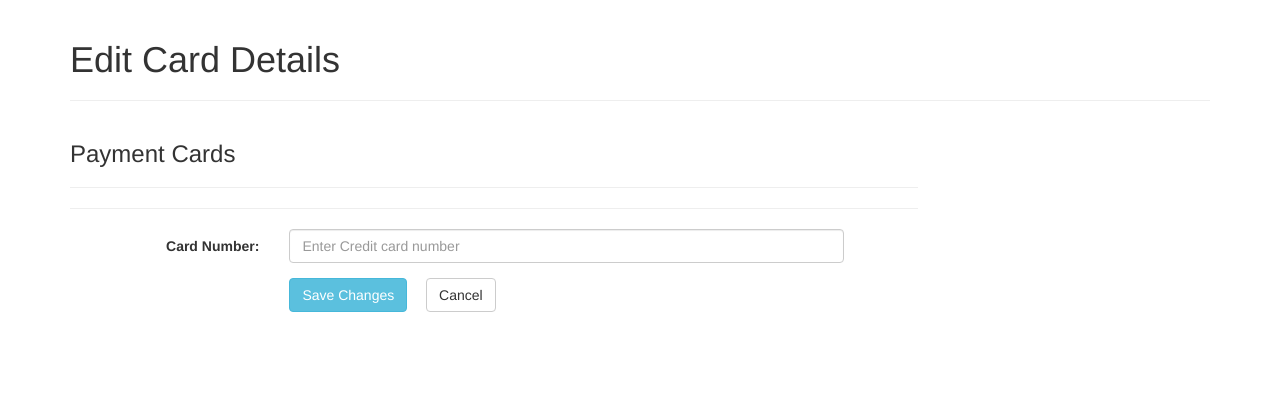
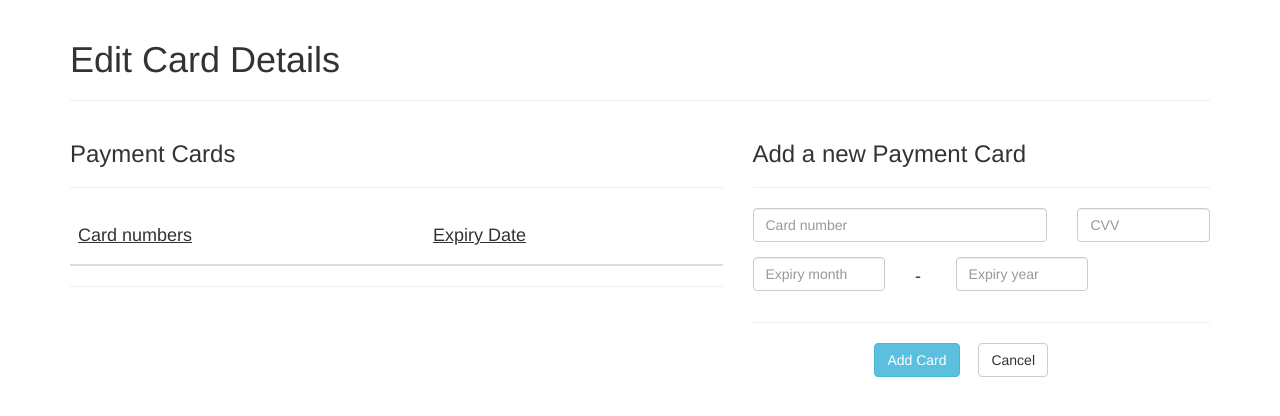
Before and after one commit to kevallakhani95/LaunchPad, a PHP site: page /add_creditcard.php in a window 1280 px wide. Shown: the part 52-468 px from the top of the page. Run offline with PHP 8.4, Linux system fonts and the light colour scheme; the visitor is signed in with stand-in values (Sample User, id 1); data that the repository does not hold is empty; some libraries are stand-ins or nearby versions.

Commit message:
Credit Card page implemented :100:

```diff
--- a/add_creditcard.php
+++ b/add_creditcard.php
@@ -33,12 +33,15 @@ $query = $conn->query("select * from creditcard where uname='$user_name'");
 if(isset($_POST['btn_save']))
 {
 	$cc_new = $_POST['cc_new'];
+  $cvv_new = $_POST['cvv_new'];
+  $edm_new = $_POST['edm_new'];
+  $edy_new = $_POST['edy_new'];
 
-  $qry = "insert into creditcard values('$user_name','$cc_new')";
+  $qry = "insert into creditcard values('$user_name','$cc_new', '$cvv_new', '$edm_new', '$edy_new')";
 	$result = $conn->query($qry);
 
 	echo '<script>
-		window.location = "user_profile.php"
+		window.location = "add_creditcard.php"
 	</script>';
 
 }
@@ -51,31 +54,62 @@ if(isset($_POST['btn_save']))
   		<form method="post" enctype="multipart/form-data" class="form-horizontal">
 		<div class="row">
       		<!-- edit form column -->
-      		<div class="col-md-9 personal-info">
+      		<div class="col-md-7 personal-info">
 
         	<h3>Payment Cards</h3>
         	<hr>
-          <?php
 
-          while($row_credit = mysqli_fetch_array($query))
-          {
-            echo '<label class="control-label" style="padding-left: 50px">'.$row_credit['ccno'].'</label><br>';
-          }
+          <table class="table table-striped table-hover ">
+            <thead>
+              <tr>
+                <th><u><h4>Card numbers</h4></u></th>
+                <th><u><h4>Expiry Date</h4></u></th>
+              </tr>
+            </thead>
+            <tbody>
 
+              <?php
+                while($row_credit = mysqli_fetch_array($query))
+                {
+                  echo '<tr>
+                        <td><label class="control-label">'.$row_credit['ccno'].'</label></td>
+                        <td><label class="control-label">'.$row_credit['exp_date_month'].'
+                        / '.$row_credit['exp_date_year'].'</label></td>
+                        </tr>';
+                }
+              ?>
 
-          ?>
+            </tbody>
+          </table>
+          <hr>
+          </div>
+          <div class="col-md-5 personal-info">
+          <h3>Add a new Payment Card</h3>
           <hr>
           	<div class="form-group">
-            <label class="col-lg-3 control-label">Card Number:</label>
             	<div class="col-lg-8">
-              	<input class="form-control" type="text" placeholder="Enter Credit card number" required="" name="cc_new" maxlength="16">
+              	<input class="form-control" type="text" placeholder="Card number" required="" name="cc_new" maxlength="16">
             	</div>
+              <div class="col-lg-4">
+                <input class="form-control" type="password" placeholder="CVV" required="" name="cvv_new" maxlength="3">
+              </div>
+
+              <div class="col-lg-4" style="margin-top: 15px;">
+                <input class="form-control" type="numeric" placeholder="Expiry month" required="" name="edm_new" maxlength="2">
+              </div>
+              <div class="col-lg-1" style="margin-top: 15px;">
+                <label ><h4>-</h4></label>
+              </div>
+
+              <div class="col-lg-4" style="margin-top: 15px;">
+                <input class="form-control" type="numeric" placeholder="Expiry year" required="" name="edy_new" maxlength="4">
+              </div>
           	</div>
-
+            <hr>
           	<div class="form-group">
             <label class="col-md-3 control-label"></label>
             	<div class="col-md-8">
-              	<button type="Submit" class="btn btn-info" style="margin-right: 15px;" name="btn_save">Save Changes</button>
+              	<button type="Submit" class="btn btn-info" style="margin-right: 15px;" name="btn_save">Add Card</button>
               	<span></span>
               	<a href="user_profile.php"><button type="button" class="btn btn-default">Cancel</button></a>
             	</div>
```
